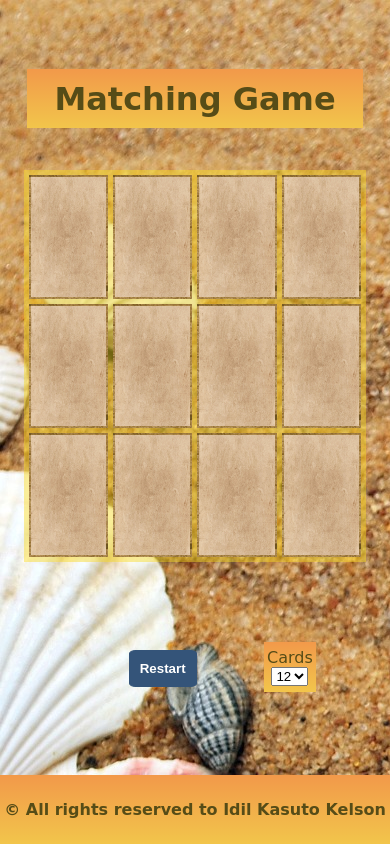
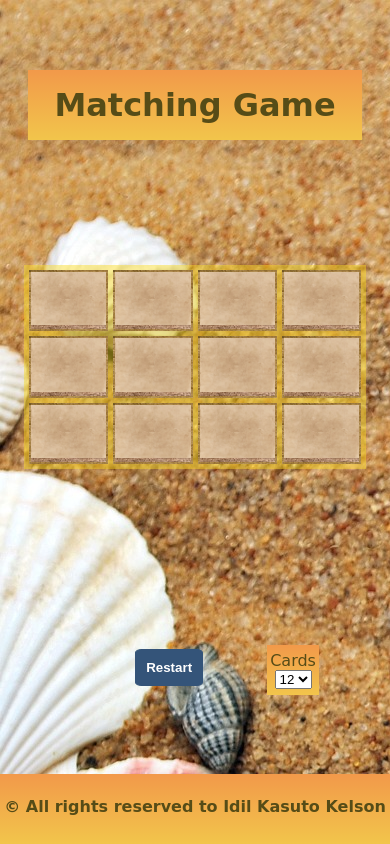
Before and after one commit to idilkel/Matching-Game, a plain HTML site: page index.html in a window 390 px wide. Drawn offline with Linux system fonts and the light colour scheme.

Commit message:
onmousedown and responsive corrections

```diff
--- a/game.js
+++ b/game.js
@@ -108,7 +108,7 @@ const turn = () => {
 
   for (let i = 0; i < cards.length; i++) {
     // console.log("i: " + i);
-    cards[i].onmousemove = function () {
+    cards[i].onmousedown = function () {
       clearTimeout(timeout1);
       clearTimeout(timeout2);
 
--- a/styles.css
+++ b/styles.css
@@ -98,8 +98,8 @@ td {
   height: 120px;
   width: 150px;
   background-image: url("assets/wood-background.jpg");
+  min-height: 150px;
   min-width: 120px;
-  min-height: 150px;
 }
 
 .card {
@@ -207,21 +207,24 @@ button:hover {
   align-items: center;
 }
 
-@media only screen and (max-width: 1005px) {
+@media only screen and (max-width: 1005px), screen and (max-height: 807px) {
   .header {
     grid-column: 2/12;
-    grid-row: 2/3;
+    grid-row: 1/2;
+    margin: 0;
   }
 
   .board {
     grid-column: 2/12;
-    grid-row: 4/10;
+    grid-row: 2/12;
+    border: none;
   }
 
   td {
     min-height: 50px;
     min-width: 50px;
     padding: 2px;
+    height: 100%;
   }
 
   .card-back img,
@@ -234,9 +237,9 @@ button:hover {
   }
 
   .new-game-container {
-    grid-column: 6/8;
-    grid-row: 10/11;
-    margin-top: 10px;
+    grid-column: 12/13;
+    grid-row: 9/10;
+    margin-left: 2px;
   }
 
   table {
@@ -247,13 +250,17 @@ button:hover {
   }
 
   #select-container {
-    grid-column: 9/10;
-    grid-row: 10/11;
-    margin: 20px;
+    grid-column: 12/113;
+    grid-row: 5/6;
+    margin: 15px;
   }
 
   #number-of-cards {
     padding: 3px;
+  }
+
+  .credentials {
+    padding-bottom: 5px;
   }
 
   #table-24cards td,
@@ -273,7 +280,7 @@ button:hover {
   }
 }
 
-@media only screen and (max-width: 480px) {
+@media only screen and (max-width: 490px) {
   .header {
     grid-column: 2/12;
     grid-row: 2/3;
```
